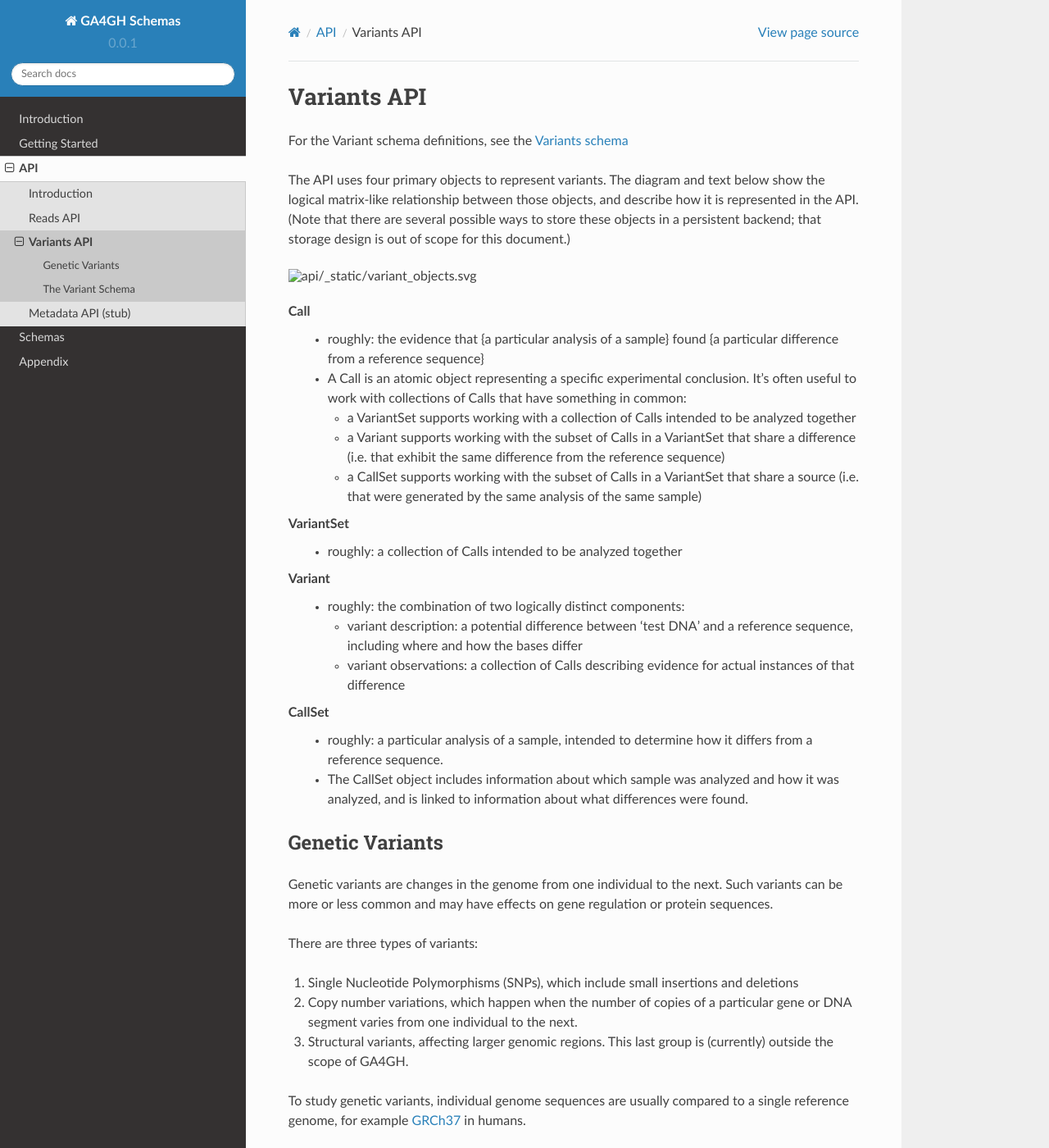
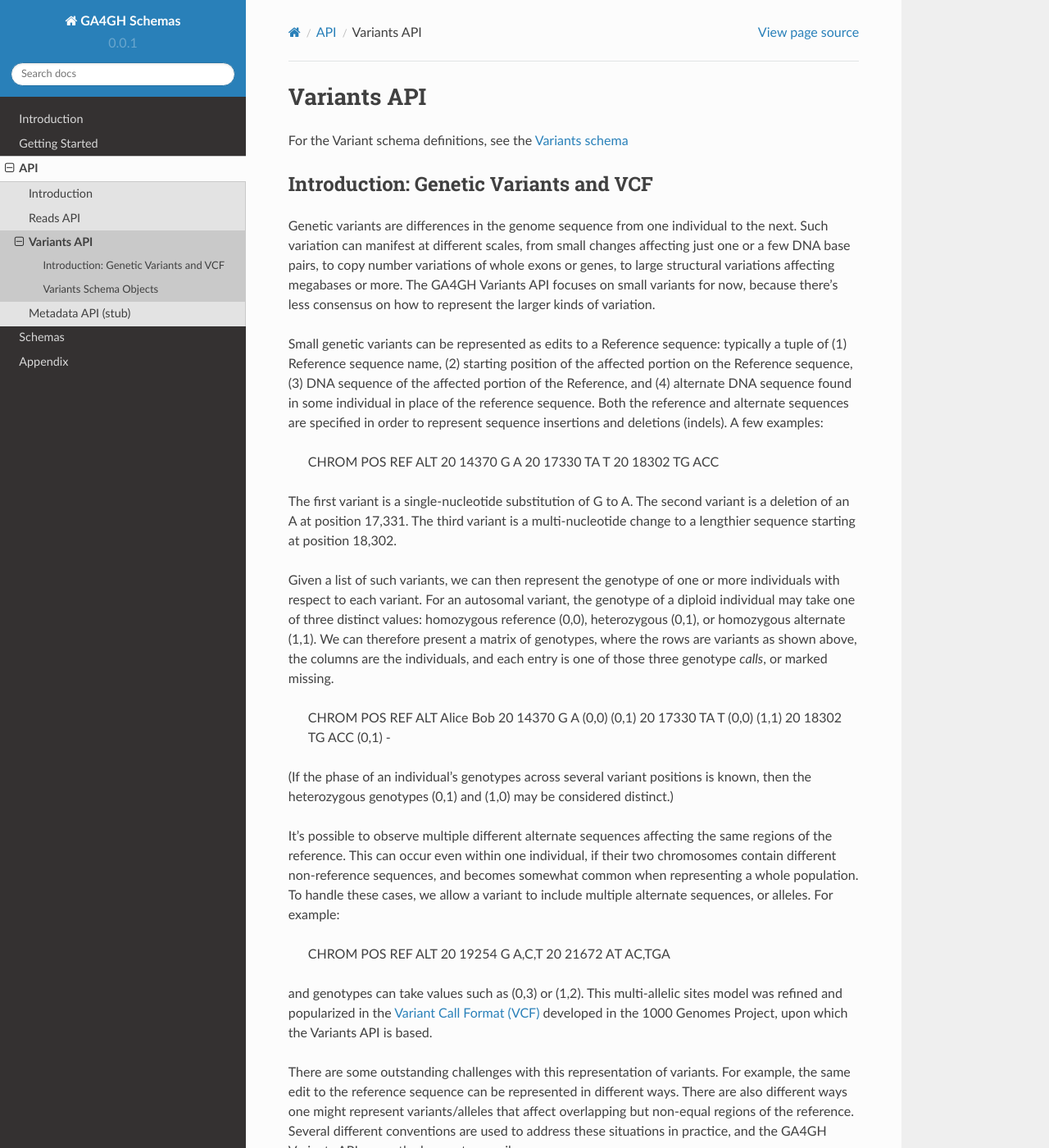
Before and after one commit to ga4gh/ga4gh-schemas, a Sphinx documentation site: the page built from doc/source/api/variants.rst, in a window 1280 px wide and 1400 px high. Shown: the whole window at 82% size. Built offline with Sphinx 7.4.7 and the Read the Docs theme 2.0.0, drawn with Linux system fonts in a browser that asks for light colours; pages that are not in the unit, such as notebooks, are missing from menus; some of the changed text lies outside the part shown.

Commit message:
variants docathon: adding introduction to the multiallelic sites model, reorganizing and pruning older material

```diff
--- a/doc/source/api/variants.rst
+++ b/doc/source/api/variants.rst
@@ -6,141 +6,58 @@ Variants API
 
 For the Variant schema definitions, see the `Variants schema <schemas/variants.html>`_
 
-The API uses four primary objects to represent variants.
-The diagram and text below show the logical matrix-like relationship between those objects, and describe how it is represented in the API.
-(Note that there are several possible ways to store these objects in a persistent backend; that storage design is out of scope for this document.)
+------------------
+Introduction: Genetic Variants and VCF
+------------------
+
+Genetic variants are differences in the genome sequence from one individual to the next. Such variation can manifest at different scales, from small changes affecting just one or a few DNA base pairs, to copy number variations of whole exons or genes, to large structural variations affecting megabases or more. The GA4GH Variants API focuses on small variants for now, because there's less consensus on how to represent the larger kinds of variation.
+
+Small genetic variants can be represented as edits to a Reference sequence: typically a tuple of (1) Reference sequence name, (2) starting position of the affected portion on the Reference sequence, (3) DNA sequence of the affected portion of the Reference, and (4) alternate DNA sequence found in some individual in place of the reference sequence. Both the reference and alternate sequences are specified in order to represent sequence insertions and deletions (indels). A few examples:
+
+    CHROM  POS     REF  ALT
+    20     14370   G    A
+    20     17330   TA   T
+    20     18302   TG   ACC
+
+The first variant is a single-nucleotide substitution of G to A. The second variant is a deletion of an A at position 17,331. The third variant is a multi-nucleotide change to a lengthier sequence starting at position 18,302.
+
+Given a list of such variants, we can then represent the genotype of one or more individuals with respect to each variant. For an autosomal variant, the genotype of a diploid individual may take one of three distinct values: homozygous reference (0,0), heterozygous (0,1), or homozygous alternate (1,1). We can therefore present a matrix of genotypes, where the rows are variants as shown above, the columns are the individuals, and each entry is one of those three genotype *calls*, or marked missing.
+
+    CHROM  POS     REF  ALT   Alice   Bob
+    20     14370   G    A     (0,0)   (0,1)
+    20     17330   TA   T     (0,0)   (1,1)
+    20     18302   TG   ACC   (0,1)     -
+
+(If the phase of an individual's genotypes across several variant positions is known, then the heterozygous genotypes (0,1) and (1,0) may be considered distinct.)
+
+It's possible to observe multiple different alternate sequences affecting the same regions of the reference. This can occur even within one individual, if their two chromosomes contain different non-reference sequences, and becomes somewhat common when representing a whole population. To handle these cases, we allow a variant to include multiple alternate sequences, or alleles. For example:
+
+    CHROM  POS     REF  ALT
+    20     19254   G    A,C,T
+    20     21672   AT   AC,TGA
+
+and genotypes can take values such as (0,3) or (1,2). This multi-allelic sites model was refined and popularized in the `Variant Call Format (VCF) <https://samtools.github.io/hts-specs/VCFv4.2.pdf>`_ developed in the 1000 Genomes Project, upon which the Variants API is based.
+
+There are some outstanding challenges with this representation of variants. For example, the same edit to the reference sequence can be represented in different ways. There are also different ways one might represent variants/alleles that affect overlapping but non-equal regions of the reference. Several different conventions are used to address these situations in practice, and the GA4GH Variants API currently does not prescribe one.
+
+------------------
+Variants Schema Objects
+------------------
+
+While the Variant schema is based on VCF, it allows for more versatile interaction with the data. Instead of sending whole VCF files, the server can send information on specific variants or genomic regions instead. And instead of getting the whole genotype matrix, it's possible to just get details for a single individual.
+
+The API uses four main objects to represent variants. The following diagram illustrates how these objects constitute the genotype matrix.
 
 .. image:: _static/variant_objects.svg
 
-**Call**
-  * roughly: the evidence that {a particular analysis of a sample} found {a particular difference from a reference sequence}
-  * A Call is an atomic object representing a specific experimental conclusion. It’s often useful to work with collections of Calls that have something in common:
+The atomic `Call` object encodes the genotype of an individual with respect to a variant, as determined by some data analysis. The other objects can be thought of as collections of Calls that have something in common:
 
-    * a VariantSet supports working with a collection of Calls intended to be analyzed together
-    * a Variant supports working with the subset of Calls in a VariantSet that share a difference (i.e. that exhibit the same difference from the reference sequence)
-    * a CallSet supports working with the subset of Calls in a VariantSet that share a source (i.e. that were generated by the same analysis of the same sample)
+    * a `VariantSet` supports working with a collection of Calls intended to be analyzed together
+    * a `Variant` supports working with the subset of Calls in a VariantSet for the same site of two or more alleles.
+    * a `CallSet` supports working with the subset of Calls in a VariantSet that were generated by the same analysis of the same sample.
 
-**VariantSet**
-  * roughly: a collection of Calls intended to be analyzed together
-
-**Variant**
-  * roughly: the combination of two logically distinct components:
-
-    * variant description: a potential difference between ‘test DNA’ and a reference sequence, including where and how the bases differ
-    * variant observations: a collection of Calls describing evidence for actual instances of that difference
-
-**CallSet**
-  * roughly: a particular analysis of a sample, intended to determine how it differs from a reference sequence.
-  * The CallSet object includes information about which sample was analyzed and how it was analyzed, and is linked to information about what differences were found.
-
-------------------
-Genetic Variants
-------------------
-
-Genetic variants are changes in the genome from one individual to the next. Such variants can be more or less common and may have effects on gene regulation
-or protein sequences.
-
-There are three types of variants:
-
-#. Single Nucleotide Polymorphisms (SNPs), which include small insertions and deletions
-#. Copy number variations, which happen when the number of copies of a particular gene or DNA segment varies from one individual to the next.
-#. Structural variants, affecting larger genomic regions. This last group is (currently) outside the scope of GA4GH.
-
-To study genetic variants, individual genome sequences are usually compared to a single reference genome, for example `GRCh37`_ in humans.
-
-An individual genome will have many differences with respect to the reference. They might be displayed like so::
-
-    CHROM  POS     REF  ALT
-    20     14370   G      A
-    20     17330   T      A
-    20     18302   T      .
-
-
-Here, the reference sequence has a T at position 18302 in the genome, but the individual has a one nucleotide deletion,
-represented as a period.
-These variant versions (G or A, T or .) are also known as alleles.
-
-Many variants are common enough to have a SNP id, a number starting with 'rs' (for Reference SNP). See `dbSNP`_ for details.
-
-Humans are diploid, meaning they have two copies of each chromosome (except X and Y). It is therefore possible to have one copy each of the reference and
-alternative alleles in a single individual.
-
-The `Variant Call Format (VCF)`_ is a way of representing allele data for individuals. It includes a coordinate system as shown above, SNP rsIDs if available,
-and one data column per individual that shows the alleles for each variant.
-The Variant schema is based on this file format.
-
-.. _GRCh37: http://www.ncbi.nlm.nih.gov/assembly/GCF_000001405.13
-.. _dbSNP: http://www.ncbi.nlm.nih.gov/SNP
-.. _Variant Call Format (VCF): http://www.1000genomes.org/wiki/analysis/variant%20call%20format/vcf-variant-call-format-version-41
-
-
-------------------
-The Variant Schema
-------------------
-
-While the Variant schema is based on VCF, it allows for more versatile interaction with the data.
-Instead of sending whole chromosome or whole genome VCF files, the server can send information on specific
-genomic regions instead. And instead of getting all data for an experiment, it is possible to just get details for a single individual.
-
-`EXPLAIN: Will it also be possible to query on e.g. rsID?`
-
-The Variant schema consists of records that each describe part of the data:
-
-`FIXME: Allele and AlleleCall have been removed from Variants, so how does the user retrieve the VCF REF and ALT fields?`
-
-========== ================================================== ==============
-Record     | Description                                      VCF equivalent
-========== ================================================== ==============
-Variant    | Position of genetic difference with respect to   Single line without genotype fields
-           | a reference genome
-Allele     | A contiguous piece of sequence that is           **REF** and **ALT** fields
-           | present or absent in a sample.
-AlleleCall | Allele call(s) for one variant in one individual First subfield in genotype field
-Call	   | Information on AlleleCall			      Remaining subfields in genotype field
-CallSet	   | All Variant calls for a single individual        Genotype column
-VariantSet | A collection of variants                         VCF file
-Metadata   | Information on the flags used                    VCF header
-========== ================================================== ==============
-
-For a complete description of all Variant records, see `Variants schema <schemas/variants.html>`_
-
-
-`EXPLAIN: Where do the Qual, Info, Filter, and Format fields go?`
-
-This is what the VariantSet record looks like::
-
-  record VariantSet {
-  /** The UUID of the variant set. */
-  string id;
-
-  /** The ID of the dataset this variant set belongs to. */
-  string datasetId;
-
-  /**
-  The ID of the reference set that describes the sequences used by the variants in this set.
-  */
-  string referenceSetId;
-
-  /**
-  The metadata associated with this variant set. This is equivalent to
-  the VCF header information not already presented in first class fields.
-  */
-  array<VariantSetMetadata> metadata = [];
-  }
-
-So this record describes four variables: id, datasetId, referenceSetId, and VariantSetMetadata.
-
-The ``id`` is unique and can be used in other records. For instance, the Variant record has a variable named ``VariantSetId``, which can be used to look up VariantSet records.
-
-``datasetId`` points to the unique ID of a dataset record (defined in the metadata schema).
-
-``referenceSetId`` points to the unique ID of a reference record (defined in the reference schema).
-
-``VariantSetMetadata`` is a special variable that is itself a whole record, described elsewhere. In this case the record is described in the Variants schema but it's also possible to refer to records described in other schemas.
-
-Below is an image of which records contain other records (such as ``VariantSetMetaData``), and which contain IDs that can be used to get information from other records (such as ``variantSetId``). The arrow points `from` the record that lists the ID `to` the record that can be identified by that ID.
+The following diagram shows the hierarchical relationship of these four objects as well as other reference and metadata objects in the GA4GH API. It shows which records contain other records (such as ``VariantSetMetaData``), and which contain IDs that can be used to get information from other records (such as ``variantSetId``). The arrow points `from` the record that lists the ID `to` the record that can be identified by that ID.
 
 .. image:: _static/variant_schema.png
 
-
 For the complete Variant schema definition, see the `Variants schema <schemas/variants.html>`_
```
